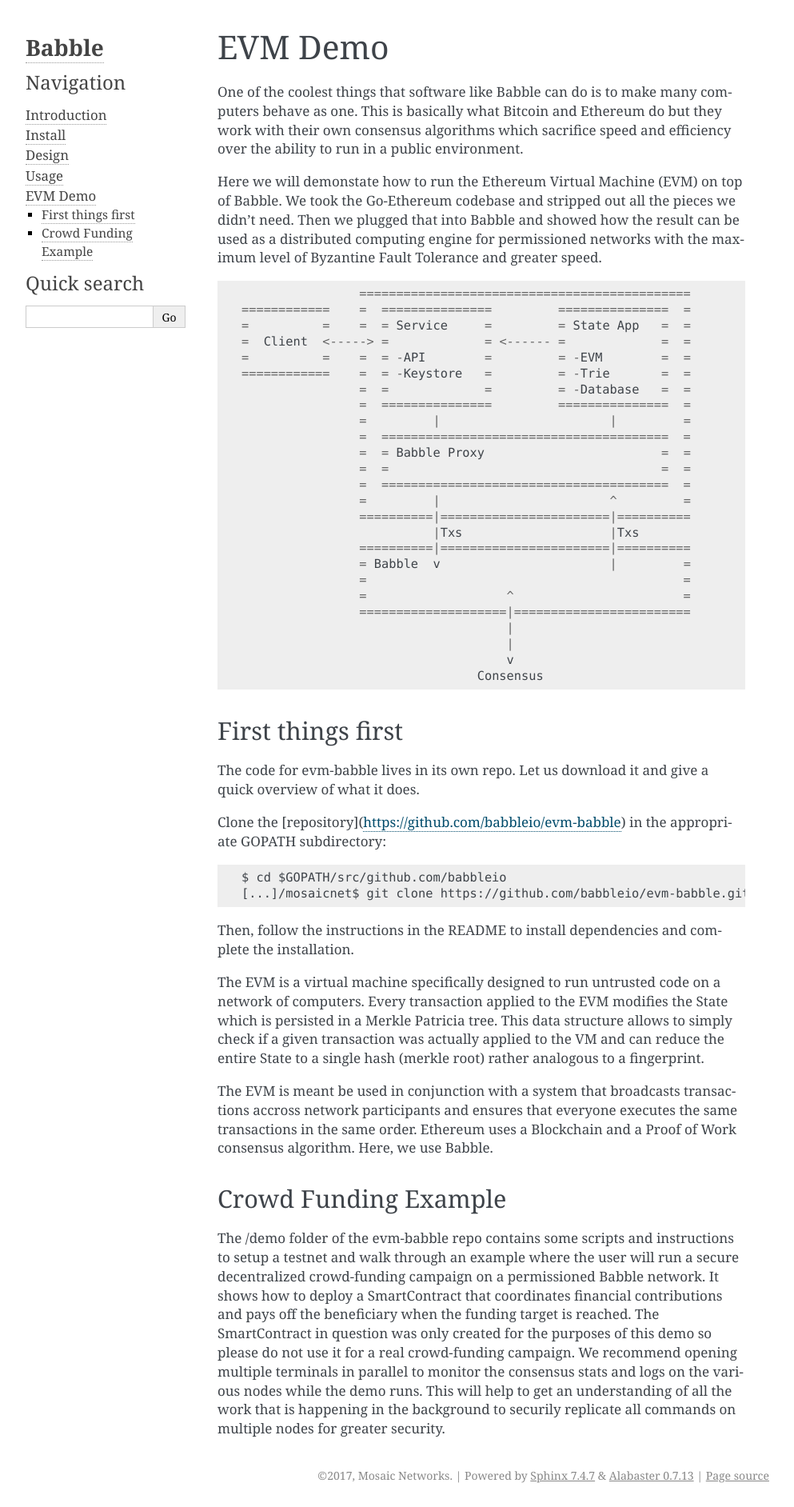
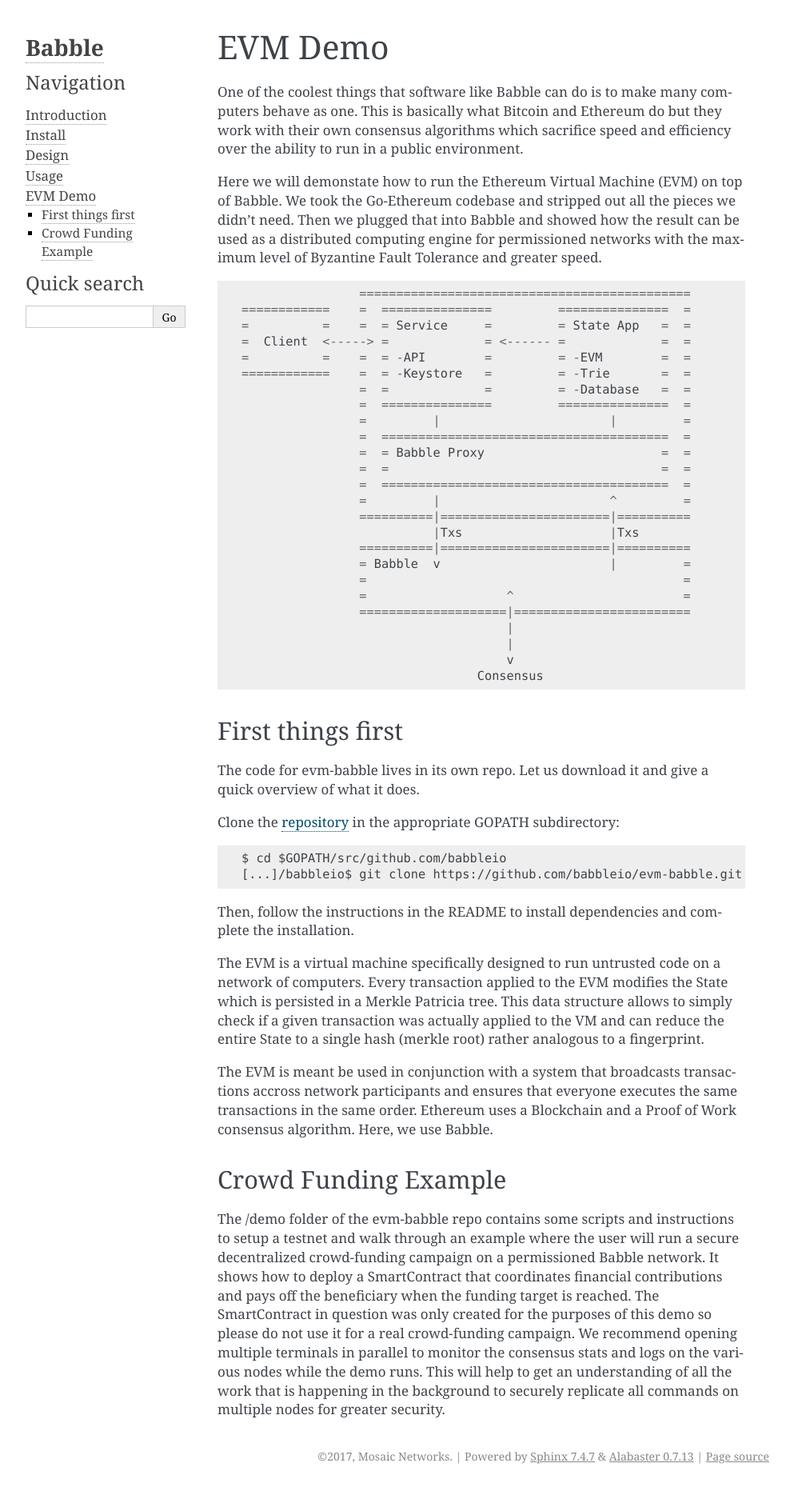
Before and after one commit to mosaicnetworks/babble, a Sphinx documentation site: the page built from docs/demo.rst, in a window 1280 px wide. Shown: the whole page at 80% size, without its empty margins (148-1141 px from the left). Built offline with Sphinx 7.4.7, drawn with Linux system fonts in a browser that asks for light colours; after the commit the page ends 1860 px from its top, so only the background shows below that.

Commit message:
Fix a few typos in docs

```diff
--- a/docs/demo.rst
+++ b/docs/demo.rst
@@ -45,12 +45,12 @@ First things first
 
 The code for evm-babble lives in its own repo. Let us download it and give a quick overview of what it does.
 
-Clone the [repository](https://github.com/babbleio/evm-babble) in the appropriate GOPATH subdirectory:
+Clone the `repository <https://github.com/babbleio/evm-babble>`__ in the appropriate GOPATH subdirectory:
 
 ::
 
     $ cd $GOPATH/src/github.com/babbleio
-    [...]/mosaicnet$ git clone https://github.com/babbleio/evm-babble.git
+    [...]/babbleio$ git clone https://github.com/babbleio/evm-babble.git
 
 Then, follow the instructions in the README to install dependencies and complete the installation.
 
@@ -72,4 +72,4 @@ It shows how to deploy a SmartContract that coordinates financial contributions
 the funding target is reached. The SmartContract in question was only created for the purposes of this demo
 so please do not use it for a real crowd-funding campaign. We recommend opening multiple terminals in parallel to monitor
 the consensus stats and logs on the various nodes while the demo runs. This will help to get an understanding of all
-the work that is happening in the background to securily replicate all commands on multiple nodes for greater security.
+the work that is happening in the background to securely replicate all commands on multiple nodes for greater security.
--- a/docs/install.rst
+++ b/docs/install.rst
@@ -5,7 +5,7 @@ Go
 ^^
 
 Babble is written in `Golang <https://golang.org/>`__. Hence, the first step is to install
-(**Go version 1.9 or above**) which is both the programming language
+**Go version 1.9 or above** which is both the programming language
 and a CLI tool for managing Go code. Go is very opinionated  and will require you to
 `define a workspace <https://golang.org/doc/code.html#Workspaces>`__ where all your go code will reside.
 
@@ -18,7 +18,7 @@ Clone the `repository <https://github.com/babbleio/babble>`__ in the appropriate
 
     $ mkdir -p $GOPATH/src/github.com/babbleio/
     $ cd $GOPATH/src/github.com/babbleio
-    [...]/mosaicnet$ git clone https://github.com/babbleio/babble.git
+    [...]/babbleio$ git clone https://github.com/babbleio/babble.git
 
 Babble uses `Glide <http://github.com/Masterminds/glide>`__ to manage dependencies.
 
--- a/docs/introduction.rst
+++ b/docs/introduction.rst
@@ -6,11 +6,11 @@ What is Babble?
 
 Babble is a software component that allows many computers to behave as one; a technique known as state machine replication.
 This can be useful to augment the fault tolerance of a service. It also empowers applications to embrace a fully distributed
-architecture where computation is not carried on a single, centralized, server.
+architecture where computation is no longer carried on a single, centralized, server.
 
 Babble is designed to easily plug into applications written in any programming language. Developers can focus on building the
 application logic and simply integrate with Babble to handle the replication aspect. Basically, Babble will connect to other Babble
 nodes and guarantee that everyone processes the same commands in the same order. To do this, it uses Peer to Peer (P2P) networking and
-a consensus algorithm called Hashgraph. This top of the art algorithm tolerates machines failing arbitrarily, including malicious
+a consensus algorithm called Hashgraph. This state of the art algorithm tolerates machines failing arbitrarily, including malicious
 behaviour; an ability known as Byzantine Fault Tolerance (BFT). Among the familly of BFT algorithms, Hashgraph brings together many
 appealing properties of which other algorithms can only implement subsets.
```
